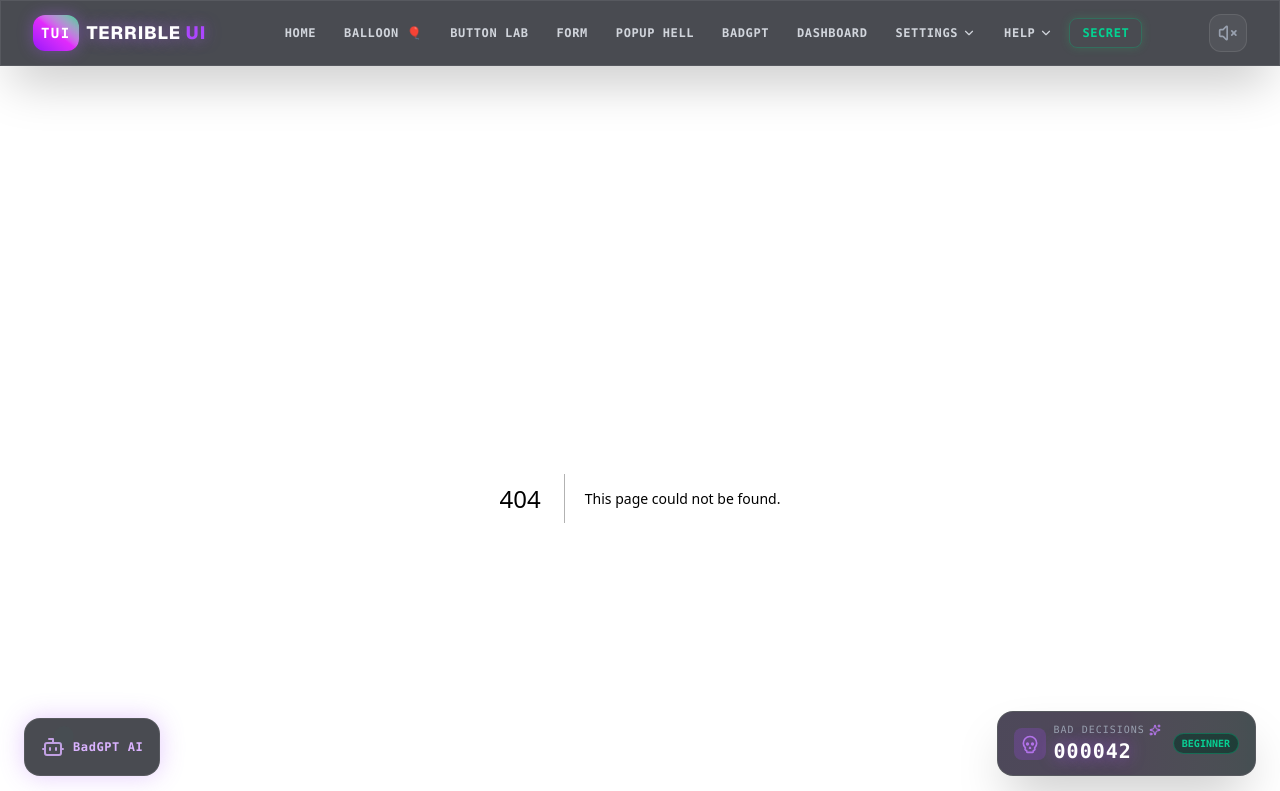
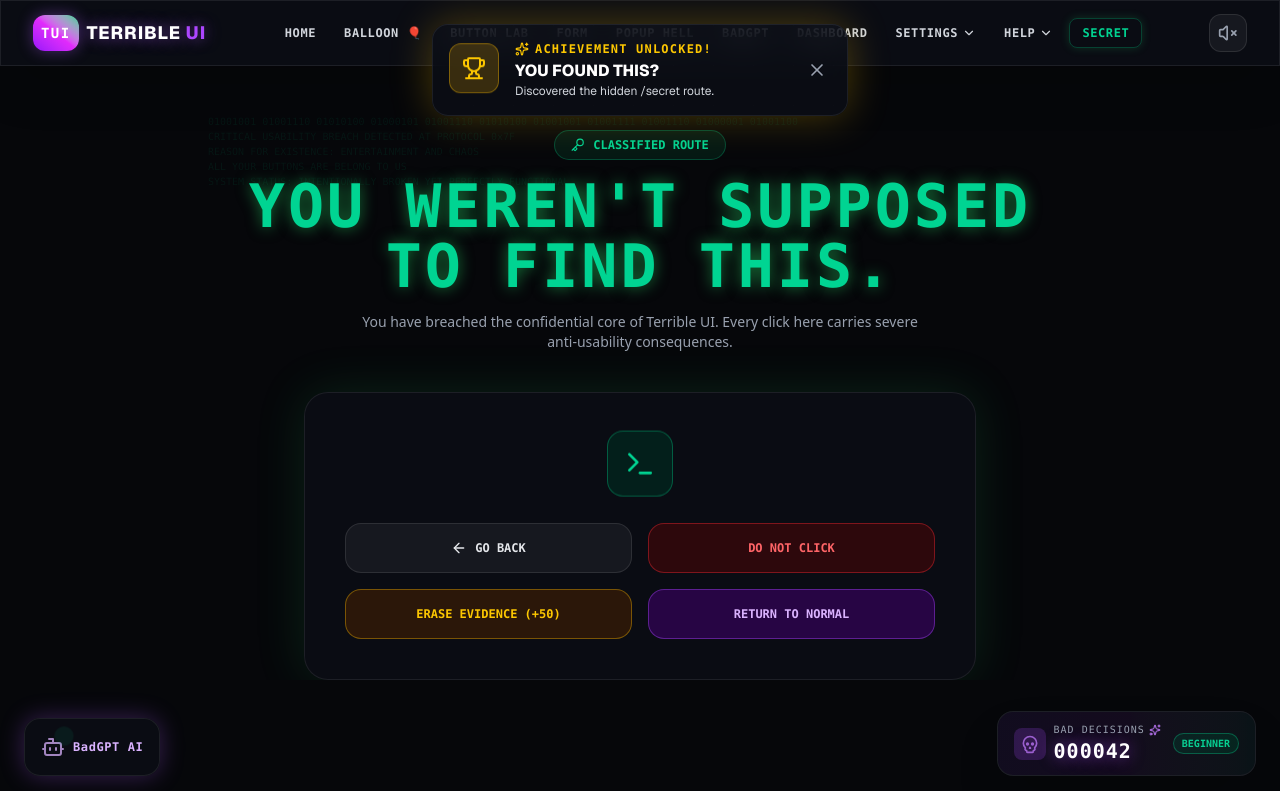
Before and after one commit to hasim2006/Terrible-UI, a Next.js app: page /secret in a window 1280 px wide. Before the commit this address had no page. Shown: the top 791 px of the page. Built offline with nearby package versions, Linux system fonts and the light colour scheme.

Commit message:
feat(secret): build classified secret route with matrix theme

```diff
--- /dev/null
+++ b/app/secret/page.tsx
@@ -0,0 +1,111 @@
+'use client';
+
+import React, { useEffect, useState } from 'react';
+import Link from 'next/link';
+import { useTerrible } from '@/context/TerribleContext';
+import { motion } from 'framer-motion';
+import { Key, AlertTriangle, ShieldAlert, ArrowLeft, RefreshCw, Terminal } from 'lucide-react';
+
+export default function SecretPage() {
+  const { incrementBadDecisions, unlockAchievement, addNotification, playUiSound } = useTerrible();
+
+  const [matrixText, setMatrixText] = useState<string[]>([]);
+
+  useEffect(() => {
+    unlockAchievement('YOU_FOUND_THIS');
+    playUiSound('secret');
+
+    // Matrix background lines simulation
+    const lines = [
+      "01001001 01001110 01010100 01000101 01001110 01010100 01001001 01001111 01001110 01000001 01001100",
+      "CRITICAL USABILITY BREACH DETECTED AT PROTOCOL 0x7F",
+      "REASON FOR EXISTENCE: ENTERTAINMENT AND CHAOS",
+      "ALL YOUR BUTTONS ARE BELONG TO US",
+      "SYSTEM STATUS: INTENTIONALLY BROKEN YET PERFECTLY FUNCTIONAL",
+    ];
+    setMatrixText(lines);
+  }, [unlockAchievement, playUiSound]);
+
+  const handleEraseEvidence = () => {
+    playUiSound('error');
+    incrementBadDecisions(50, 'erase_evidence');
+    addNotification("EVIDENCE ERASED", "Failed to erase evidence. Added +50 Bad Decisions instead.", "error");
+  };
+
+  const handleReturnToNormal = () => {
+    playUiSound('click');
+    addNotification("NORMAL MODE ERROR", "There is no normal mode.", "warning");
+    incrementBadDecisions(5, 'return_to_normal');
+  };
+
+  return (
+    <div className="max-w-4xl mx-auto space-y-10 text-center relative overflow-hidden">
+      {/* Background Matrix Terminal Effect */}
+      <div className="absolute inset-0 opacity-10 font-mono text-[10px] text-emerald-400 text-left overflow-hidden pointer-events-none p-4 select-none">
+        {matrixText.map((line, idx) => (
+          <div key={idx} className="animate-pulse">{line}</div>
+        ))}
+      </div>
+
+      {/* Header */}
+      <div className="space-y-4 pt-8">
+        <div className="inline-flex items-center gap-2 px-4 py-1.5 rounded-full bg-emerald-500/10 border border-emerald-500/30 text-emerald-400 font-mono text-xs font-semibold">
+          <Key className="w-3.5 h-3.5" /> CLASSIFIED ROUTE
+        </div>
+        <h1 className="text-4xl sm:text-6xl font-black font-mono text-emerald-400 glow-green tracking-wider">
+          YOU WEREN&apos;T SUPPOSED TO FIND THIS.
+        </h1>
+        <p className="text-sm text-gray-400 font-sans max-w-xl mx-auto">
+          You have breached the confidential core of Terrible UI. Every click here carries severe anti-usability consequences.
+        </p>
+      </div>
+
+      {/* Strange Buttons Container */}
+      <div className="p-10 rounded-3xl glass-panel border border-emerald-500/30 shadow-[0_0_50px_rgba(34,197,94,0.15)] max-w-2xl mx-auto space-y-6">
+        <div className="p-4 rounded-2xl bg-emerald-950/60 text-emerald-400 border border-emerald-500/40 w-fit mx-auto animate-bounce">
+          <Terminal className="w-8 h-8" />
+        </div>
+
+        <div className="grid grid-cols-1 sm:grid-cols-2 gap-4 font-mono text-xs">
+
+          <Link
+            href="/"
+            onClick={() => {
+              playUiSound('click');
+              incrementBadDecisions(1, 'secret_go_back');
+            }}
+            className="p-4 rounded-2xl bg-white/5 border border-white/10 hover:border-emerald-500/50 text-gray-200 hover:text-emerald-300 font-bold transition-all flex items-center justify-center gap-2"
+          >
+            <ArrowLeft className="w-4 h-4" /> GO BACK
+          </Link>
+
+          <button
+            onClick={() => {
+              playUiSound('click');
+              incrementBadDecisions(10, 'secret_do_not_click');
+              addNotification("CLASSIFIED ALERT", "You clicked DO NOT CLICK inside the secret route!", "warning");
+            }}
+            className="p-4 rounded-2xl bg-red-950/60 border border-red-500/40 text-red-400 hover:bg-red-900/60 font-bold transition-all"
+          >
+            DO NOT CLICK
+          </button>
+
+          <button
+            onClick={handleEraseEvidence}
+            className="p-4 rounded-2xl bg-yellow-950/60 border border-yellow-500/40 text-yellow-400 hover:bg-yellow-900/60 font-bold transition-all"
+          >
+            ERASE EVIDENCE (+50)
+          </button>
+
+          <button
+            onClick={handleReturnToNormal}
+            className="p-4 rounded-2xl bg-purple-950/60 border border-purple-500/40 text-purple-300 hover:bg-purple-900/60 font-bold transition-all"
+          >
+            RETURN TO NORMAL
+          </button>
+
+        </div>
+      </div>
+    </div>
+  );
+}
```
